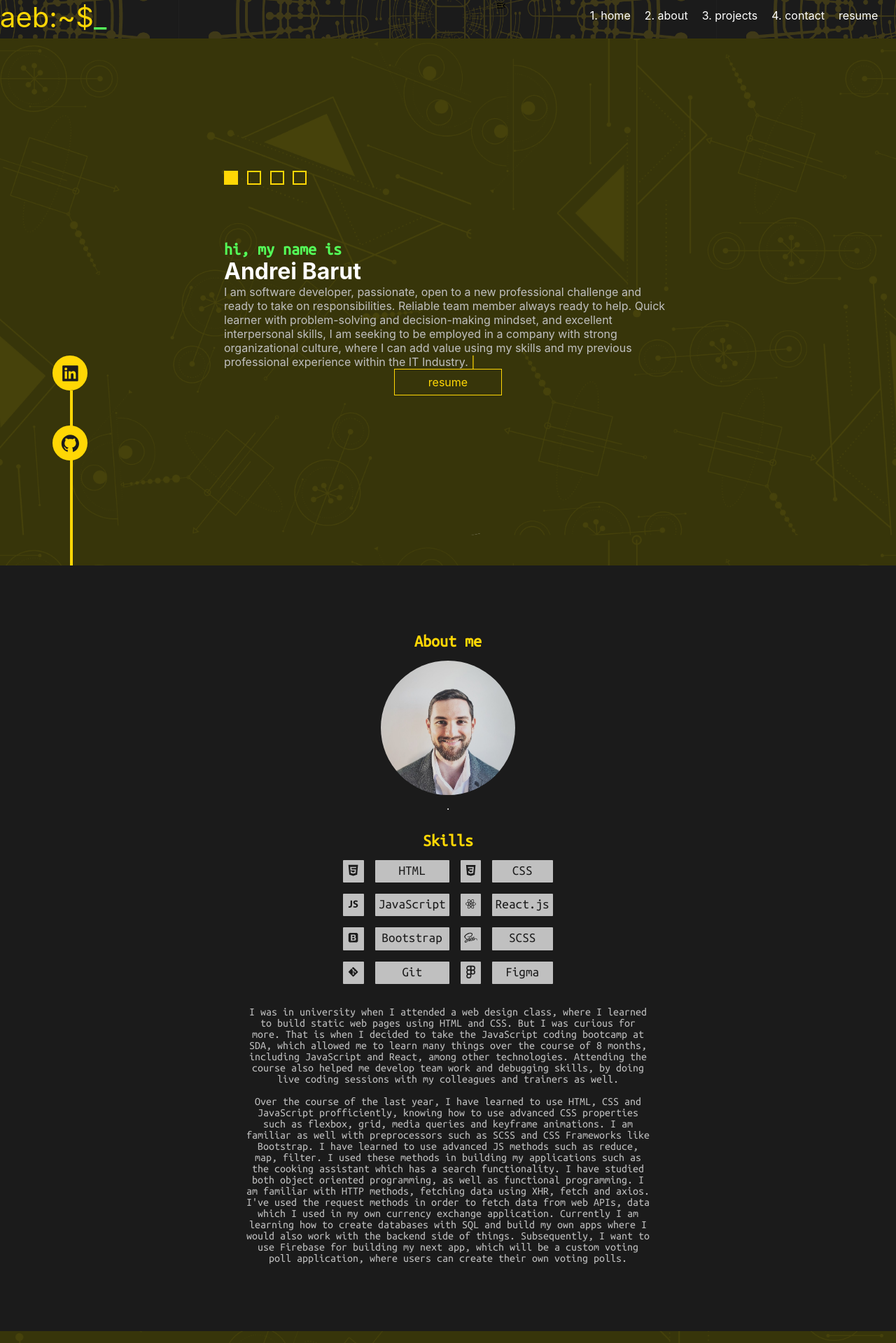
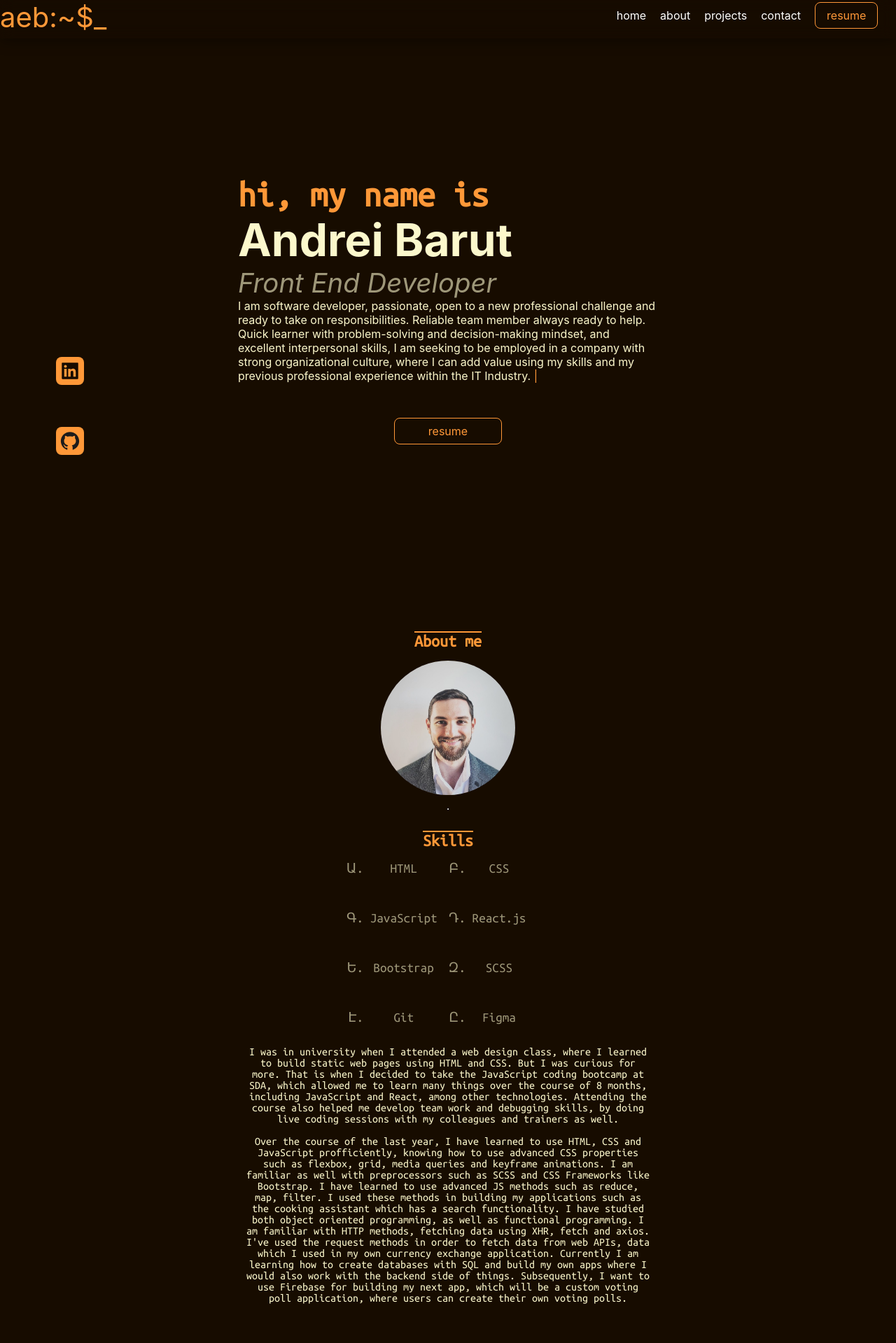
Before and after one commit to andreiBarut/new-web-portfolio, a React (Create React App) app: page / in a window 1280 px wide. Shown: the top 1919 px of the page at 70% size. Built offline with nearby package versions, Linux system fonts and the light colour scheme.

Commit message:
restyled website

```diff
--- a/src/App.js
+++ b/src/App.js
@@ -18,13 +18,13 @@ function App() {
 		<div>
 			{/* <Cursor> */}
 			<Navbar />
-			<Fade>
-				<Slide direction="left" duration={1000}>
-					<Home />
-					<About />
-					<Projects />
-				</Slide>
+			{/* <Fade> */}
+			<Fade direction="top" duration={1000}>
+				<Home />
+				<About />
+				<Projects />
 			</Fade>
+			{/* </Fade> */}
 			{/* </Cursor> */}
 		</div>
 	);
--- a/src/components/logo/Logo.css
+++ b/src/components/logo/Logo.css
@@ -1,12 +1,12 @@
 .Navbar-Logo {
-	color: #ffd705;
+	color: #ff9838;
 	font-size: 2.5rem;
 	cursor: pointer;
 }
 
 .logo-underscore-span-active {
 	opacity: 100%;
-	color: #54ff59;
+	color: #ff9838;
 }
 
 .logo-underscore-span-hidden {
--- a/src/components/navbar/NavLinks.jsx
+++ b/src/components/navbar/NavLinks.jsx
@@ -10,30 +10,30 @@ export default function NavLinks(props) {
 			>
 				<li>
 					<a href="#home" onClick={props.toggleHamburger} className="link">
-						1. home
+						home
 					</a>
 				</li>
 
 				<li>
 					<a href="#about" onClick={props.toggleHamburger} className="link">
-						2. about
+						about
 					</a>
 				</li>
 
 				<li>
 					<a href="#projects" onClick={props.toggleHamburger} className="link">
-						3. projects
+						projects
 					</a>
 				</li>
 
 				<li>
 					<a href="/" onClick={props.toggleHamburger} className="link">
-						4. contact
+						contact
 					</a>
 				</li>
 
 				<li>
-					<a href="/" onClick={props.toggleHamburger} className="link">
+					<a href="/" onClick={props.toggleHamburger} className="link resume-link">
 						resume
 					</a>
 				</li>
--- a/src/components/navbar/Navbar.css
+++ b/src/components/navbar/Navbar.css
@@ -4,8 +4,11 @@
 	display: flex;
 	flex-direction: row;
 	justify-content: space-between;
-	background-image: url(../../assets/images/mobile-nav-bg.png);
-	opacity: 1;
+	/* background-image: url(../../assets/images/mobile-nav-bg.png); */
+	/* opacity: 1; */
+	background-color: #170c0054;
+	/* filter: ; */
+	box-shadow: 0px 3px 20px #00000068;
 	background-repeat: repeat;
 	background-size: 60vw;
 	background-position: center;
@@ -13,6 +16,7 @@
 	width: 100vw;
 	height: 55px;
 	z-index: 1;
+	backdrop-filter: blur(10px);
 }
 
 ul {
@@ -41,13 +45,31 @@ ul {
 }
 
 .Navbar-container .Navbar-DesktopNavbar a:hover {
-	color: #ffd705;
+	color: #ff9838;
 	text-decoration: overline;
 	transition: 0.3s;
 }
 
+.resume-link {
+	border: 1px solid #ff9838;
+	/* display: flex; */
+	/* justify-content: left !important; */
+	width: fit-content;
+	color: #ff9838 !important;
+	margin: 0 auto;
+	padding: 0.5rem 1rem;
+	margin-top: 50px;
+	color: #ff9838;
+	cursor: pointer;
+	border-radius: 8px;
+}
+
+.resume-link:hover {
+	background-color: #ff98382b;
+}
+
 .navbar-hamburger-open {
-	visiblity: hidden;
+	visibility: hidden;
 }
 
 /*^ MEDIA QUERY */
@@ -65,7 +87,8 @@ ul {
 		width: 0%;
 		overflow-x: hidden;
 		transition: 0.5s;
-		background-color: #1b1b1b;
+		background-color: #170c00;
+		backdrop-filter: blur(100px);
 		overflow-y: hidden;
 		display: flex;
 		align-items: center;
@@ -100,13 +123,13 @@ ul {
 
 	.Navbar-overlay ul a:hover {
 		text-decoration: overline;
-		color: #ffd705;
+		color: #ff9838;
 		transition: 0.3s;
 	}
 
 	.navbar-hamburger-closed {
 		font-size: 50px;
-		color: #ffd705;
+		color: #ff9838;
 		position: absolute;
 		right: 0;
 		top: 0;
@@ -117,7 +140,7 @@ ul {
 		visibility: visible;
 		display: block;
 		font-size: 50px;
-		color: #ffd705;
+		color: #ff9838;
 		cursor: pointer;
 		position: absolute;
 		right: 12px;
--- a/src/index.css
+++ b/src/index.css
@@ -10,7 +10,7 @@ body {
 		"Ubuntu", "Cantarell", "Fira Sans", "Droid Sans", "Helvetica Neue", sans-serif;
 	-webkit-font-smoothing: antialiased;
 	-moz-osx-font-smoothing: grayscale;
-	background-color: #37350a;
+	background-color: #170c00;
 	cursor: url("assets/images/cursor.png"), auto;
 }
 
--- a/src/pages/about/About.css
+++ b/src/pages/about/About.css
@@ -1,5 +1,5 @@
 .about-container {
-	background-color: #1b1b1b;
+	background-color: #170c00;
 	/* height: fit-content; */
 	font-family: "Ubuntu Mono", monospace;
 	display: flex;
@@ -15,14 +15,15 @@
 }
 
 .about-container h1 {
-	color: #ffd705;
+	color: #ff9838;
 	font-family: "Ubuntu Mono", monospace;
 	text-align: center;
 	margin: 2vh;
+	text-decoration: overline;
 }
 
 .about-container p {
-	color: #c0c0c0;
+	color: #fcf8cc;
 	/* padding: 0 20vh; */
 	/* border: 2px solid red; */
 	width: 45vw;
@@ -52,25 +53,24 @@
 }
 
 .about-container .about-skills-list {
-	list-style-type: none;
-
+	list-style-type: armenian;
 	display: grid;
-	grid-template-columns: repeat(4, auto);
-	gap: 2vh;
+	grid-template-columns: repeat(2, auto);
+	gap: 50px;
 }
 
 .about-container .about-skills-list li {
-	color: #1b1b1b;
-	padding: 5px;
+	color: #fcf8cc97;
+	/* padding: 5px; */
 	border-radius: 1px;
 	/* border: 5px groove #101010; */
-	background-color: #c0c0c0;
+	/* background-color: #c0c0c0; */
 	font-size: larger;
 }
 
 .about-container .about-skills-list li:hover {
-	transform: scale(1.5);
-	transition: 0.3s;
-	color: #54ff59;
+	transform: scale(1.1);
+	transition: 0.1s;
+	color: #ff9838;
 	cursor: crosshair;
 }
--- a/src/pages/about/About.jsx
+++ b/src/pages/about/About.jsx
@@ -23,37 +23,37 @@ export default function About() {
 				<article>
 					<h1>Skills</h1>
 					<ul class="about-skills-list">
-						<li>
+						{/* <li>
 							<AiFillHtml5 />
-						</li>
+						</li> */}
 						<li>HTML</li>
-						<li>
+						{/* <li>
 							<DiCss3 />
-						</li>
+						</li> */}
 						<li>CSS</li>
-						<li>
+						{/* <li>
 							<DiJavascript1 />
-						</li>
+						</li> */}
 						<li>JavaScript</li>
-						<li>
+						{/* <li>
 							<DiReact />
-						</li>
+						</li> */}
 						<li>React.js</li>
-						<li>
+						{/* <li>
 							<DiBootstrap />
-						</li>
+						</li> */}
 						<li>Bootstrap</li>
-						<li>
+						{/* <li>
 							<DiSass />
-						</li>
+						</li> */}
 						<li>SCSS</li>
-						<li>
+						{/* <li>
 							<DiGit />
-						</li>
+						</li> */}
 						<li>Git</li>
-						<li>
+						{/* <li>
 							<FiFigma />
-						</li>
+						</li> */}
 						<li>Figma</li>
 					</ul>
 				</article>
--- a/src/pages/home/Home.css
+++ b/src/pages/home/Home.css
@@ -7,17 +7,23 @@
 	display: flex;
 	flex-direction: column;
 	justify-content: center;
-	color: #c0c0c0;
+	color: #fcf8cc;
 	/* border: 10px solid red; */
-	background-color: #37350a;
-	background-image: url(../../assets/images/home-bg.png);
+
+	/* background-image: url(../../assets/images/home-bg.png); */
 	/* animation-name: home-glitch; */
-	background-size: contain;
-	animation-name: home-animation;
+	/* animation-name: home-animation;
 	animation-duration: 60s;
 	animation-direction: alternate-reverse;
 	animation-iteration-count: infinite;
-	animation-timing-function: linear;
+	animation-timing-function: linear; */
+	background: #170c00;
+	/* background: radial-gradient(
+		circle,
+		rgba(229, 170, 31, 1) 10%,
+		rgba(57, 42, 5, 1) 70%,
+		rgba(23, 12, 0, 1) 100%
+	); */
 }
 
 @keyframes home-animation {
@@ -29,10 +35,18 @@
 	}
 }
 
-.home-container > h1 {
-	color: #54ff59;
+.home-info-container {
+	/* background-color: #392a059e; */
+	padding: 20px;
+	/* border: 2px solid #fcf8cc; */
+	border-radius: 8px;
+}
+
+.home-info-container > h1 {
+	color: #ff9838;
 	font-family: "Ubuntu Mono", monospace;
 	margin-top: 10vh;
+	font-size: 4vw;
 }
 
 .home-container > h5 {
@@ -40,28 +54,36 @@
 }
 
 .home-myname-span {
-	color: #ffffff;
-	font-size: 200%;
+	color: #fcf8cc;
+	font-size: 5vw;
 	font-weight: bold;
 }
 
+.home-position-span {
+	color: #fcf8cc97;
+	font-size: 3vw;
+	font-style: oblique;
+}
+
 .home-pipe-span {
-	color: #ffd705;
+	color: #ff9838;
 }
 
 .home-resume-container {
-	border: 1px solid #ffd705;
+	border: 1px solid #ff9838;
 	display: flex;
-	justify-content: center;
+	/* justify-content: left !important; */
 	width: fit-content;
 	margin: 0 auto;
 	padding: 0.5rem 3rem;
-	color: #ffd705;
+	margin-top: 50px;
+	color: #ff9838;
 	cursor: pointer;
+	border-radius: 8px;
 }
 
 .home-resume-container:hover {
-	background-color: #37350a;
+	background-color: #ff98382b;
 	transition: 0.1s;
 	text-decoration: overline;
 }
@@ -69,6 +91,9 @@
 @media (max-width: 990px) {
 	.home-container {
 		padding: 20vh;
+	}
+	.home-info-container {
+		/* margin-top: 200px; */
 	}
 }
 
@@ -85,9 +110,10 @@
 }
 
 .line {
-	border: 2px solid #ffd705;
+	/* border: 2px solid #ff9838; */
 	height: 250px;
 	width: 0;
+	/* position: absolute; */
 	position: absolute;
 	bottom: 0;
 	left: 100px;
@@ -95,78 +121,77 @@
 }
 
 .circle {
-	border: 5px solid #ffd705;
-	height: 50px;
-	width: 50px;
-	border-radius: 50%;
+	height: 40px;
+	width: 40px;
+	border-radius: 8px;
 	position: absolute;
 	bottom: 250px;
-	left: 75px;
+	left: 80px;
 	z-index: 0;
 	display: flex;
 	justify-content: center;
 	align-items: center;
 	/* text-align: center; */
-	background-color: #ffd705;
+	background-color: #ff9838;
 }
 
 .circle a {
-	font-size: 180%;
-	color: #1b1b1b;
+	font-size: 30px;
+	color: #170c00;
 	cursor: pointer;
-	background-color: #ffd705;
+	background-color: #ff9838;
 	text-decoration: none;
 	display: flex;
 }
 
 .circle:hover {
-	transform: scale(2);
+	transform: scale(1.3);
 	transition: 0.1s;
 	color: white;
-	background-color: #ffd705;
+	/* background-color: #170c00; */
 	text-decoration: overline;
 }
 
 .circle a:hover {
-	color: white;
+	color: #fcf8cc;
 	transition: 0.1s;
 }
 
 .circle-2 {
-	border: 5px solid #ffd705;
-	height: 50px;
-	width: 50px;
-	border-radius: 50%;
+	/* border: 5px solid rgb(229, 170, 31); */
+	height: 40px;
+	width: 40px;
+	border-radius: 8px;
 	position: absolute;
 	bottom: 150px;
-	left: 75px;
+	left: 80px;
 	z-index: 0;
 	display: flex;
 	justify-content: center;
 	align-items: center;
 	/* text-align: center; */
-	background-color: #ffd705;
+	background-color: #ff9838;
 }
 
 .circle-2 a {
-	font-size: 180%;
+	font-size: 30px;
 	color: #1b1b1b;
 	cursor: pointer;
-	background-color: #ffd705;
+	background-color: #ff9838;
 	text-decoration: none;
 	display: flex;
 }
 
 .circle-2:hover {
-	transform: scale(2);
+	transform: scale(1.3);
 	transition: 0.1s;
-	color: white;
-	background-color: #ffd705;
+	/* color: white; */
+	/* background-color: rgb(229, 170, 31); */
 	text-decoration: overline;
 }
 
 .circle-2 a:hover {
-	color: white;
+	color: #fcf8cc;
 	transition: 0.1s;
 }
 
--- a/src/pages/home/Home.jsx
+++ b/src/pages/home/Home.jsx
@@ -6,9 +6,9 @@ import { Zoom } from "react-awesome-reveal";
 
 export default function Home() {
 	const [pipe, setPipe] = useState("|");
-	const squares = ["squareOne", "squareTwo", "squareThree", "squareFour"];
-	const [squareInd, setSquareInd] = useState(0);
-	const [currentSquare, setCurrentSquare] = useState(squares[squareInd]);
+	// const squares = ["squareOne", "squareTwo", "squareThree", "squareFour"];
+	// const [squareInd, setSquareInd] = useState(0);
+	// const [currentSquare, setCurrentSquare] = useState(squares[squareInd]);
 
 	setTimeout(() => {
 		if (pipe.includes("|")) {
@@ -24,24 +24,28 @@ export default function Home() {
 		<>
 			<section className="home-container" id="home">
 				{/* I WANT TO MAKE A LOADING BAR HERE */}
-				<div className="home-loadingBar-container">
+				{/* <div className="home-loadingBar-container">
 					{squares.map((square) => (
 						<div key={square} className="square" id={square}></div>
 					))}
-				</div>
+				</div> */}
+				<div className="home-info-container">
 					<h1>hi, my name is</h1>
 					<p>
 						<span className="home-myname-span">Andrei Barut</span>
+						<br />
+						<span className="home-position-span">Front End Developer</span>
 						<br></br>I am software developer, passionate, open to a new professional
 						challenge and ready to take on responsibilities. Reliable team member
 						always ready to help. Quick learner with problem-solving and
 						decision-making mindset, and excellent interpersonal skills, I am seeking
-					to be employed in a company with strong organizational culture, where I can
-					add value using my skills and my previous professional experience within
-					the IT Industry.
+						to be employed in a company with strong organizational culture, where I
+						can add value using my skills and my previous professional experience
+						within the IT Industry.
 						<span className="home-pipe-span"> |</span>
 					</p>
 					<div className="home-resume-container">resume</div>
+				</div>
 			</section>
 			<div className="line"></div>
 			<div className="circle">
--- a/src/pages/projects/Projects.css
+++ b/src/pages/projects/Projects.css
@@ -1,6 +1,6 @@
 .projects-container {
 	/* background-color: ; */
-	background-image: url(../../assets/images/home-bg.png);
+	/* background-image: url(../../assets/images/home-bg.png); */
 	background-repeat: repeat;
 	background-position: 0cm;
 	background-size: contain;
@@ -34,22 +34,23 @@
 }
 
 .projects-container h2 {
-	color: #ffd705;
+	color: #ff9838;
 	margin-top: 5vh;
+	text-decoration: overline;
 }
 
 .projects-featured-article {
 	display: flex;
-	/* border: 2px solid #ffd705; */
+	/* border: 2px solid #ff9838; */
 	background-color: transparent;
 	padding: 10vh;
 	border-radius: 1px;
 	margin-bottom: 5vh;
-	/* border: 2px dashed #ffd705; */
+	/* border: 2px dashed #ff9838; */
 }
 
 .projects-featured-article-img {
-	border: 2px solid #ffd705;
+	border: 2px solid #ff9838;
 	/* width: 30vw; */
 	/* overflow: hidden; */
 	height: 40vh;
@@ -57,8 +58,8 @@
 	/* background-image: url(../../assets/images/grandmasRecipes.png);
 	background-size: cover; */
 	filter: sepia(100%);
-	border-left: 5px solid #ffd705;
-	border-top: 5px solid #ffd705;
+	border-left: 5px solid #ff9838;
+	border-top: 5px solid #ff9838;
 	image-rendering: optimizeSpeed;
 	border-image-repeat: stretch;
 	object-fit: cover;
@@ -83,16 +84,17 @@
 }
 
 .projects-featured-project-paragraph {
-	color: #54ff59;
+	color: #ff9838;
 }
 
 .projects-featured-description-container h1 {
-	color: white;
+	color: #fcf8cc;
 }
 
 .projects-featured-project-description-paragraph {
-	background-color: #1b1b1bc8;
-	color: #c0c0c0;
+	background-color: #392a05b4;
+	backdrop-filter: blur(10px);
+	color: #fcf8cc;
 	padding: 5vh;
 	border-radius: 1px;
 	height: 200px;
@@ -108,9 +110,10 @@
 
 .technologies-list li {
 	/* border: 5px groove #101010; */
-	background-color: #c0c0c0;
+	/* background-color: #c0c0c0; */
 	padding: 5px;
 	border-radius: 1x;
+	color: #fcf8cc97;
 }
 .projects-link {
 	font-size: 40px;
@@ -133,7 +136,7 @@
 
 .project-anchor {
 	text-decoration: none;
-	color: #ffd705;
+	color: #ff9838;
 }
 
 .project-anchor:hover {
```
Lines whose indentation alone changed are shown as unchanged.
